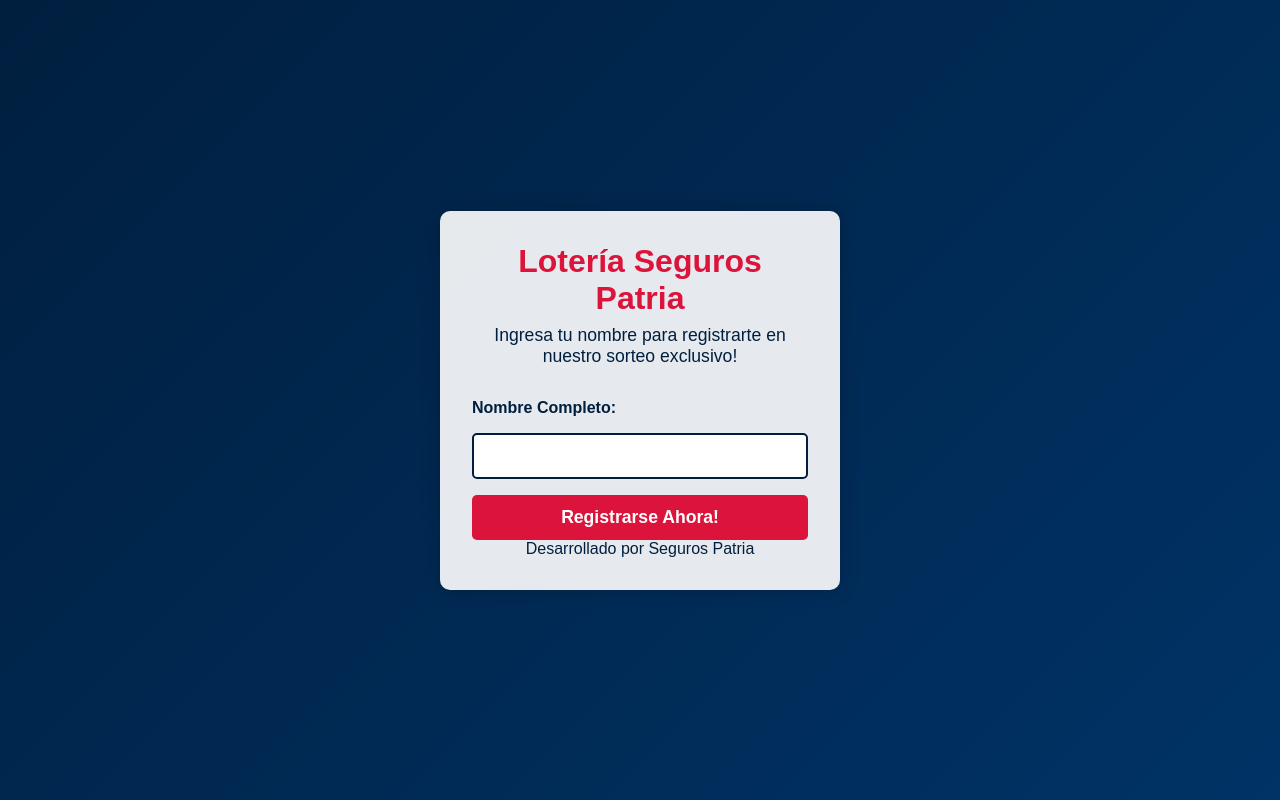
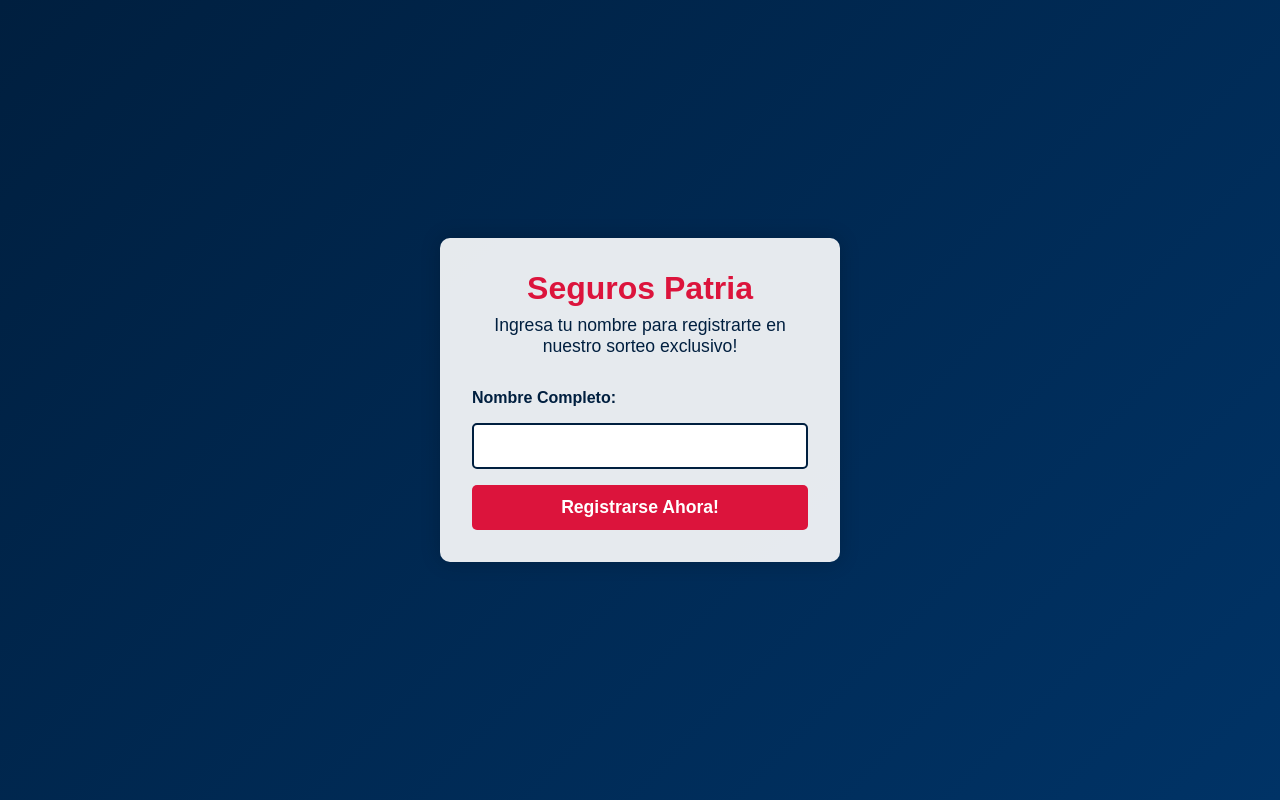
Before and after one commit to Jczix/segurospatria, a plain HTML site: page index.html in a window 1280 px wide. Drawn offline with Linux system fonts and the light colour scheme.

Commit message:
new video

```diff
--- a/index.html
+++ b/index.html
@@ -3,13 +3,13 @@
 <head>
     <meta charset="UTF-8">
     <meta name="viewport" content="width=device-width, initial-scale=1.0">
-    <title>Seguros Patria - Registro de Lotería</title>
+    <title>Seguros Patria - Registro de Rifa</title>
     <link rel="stylesheet" href="styles.css">
 </head>
 <body>
     <div id="form-container">
         <header>
-            <h1>Lotería Seguros Patria</h1>
+            <h1>Seguros Patria</h1>
             <p>Ingresa tu nombre para registrarte en nuestro sorteo exclusivo!</p>
         </header>
         <form id="lottery-form">
@@ -18,7 +18,7 @@
             <button type="submit">Registrarse Ahora!</button>
         </form>
         <footer>
-            <p>Desarrollado por Seguros Patria</p>
+            <p></p>
         </footer>
     </div>
 
```
